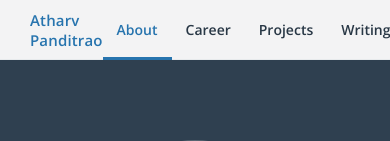
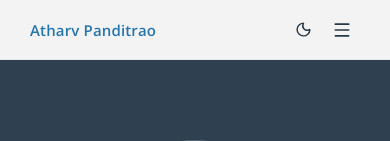
Before and after one commit to athp18/athp18.github.io, a React (Vite) app: page / in a window 390 px wide. Shown: the top 141 px of the page. Built offline with nearby package versions, Linux system fonts and the light colour scheme; grey boxes are pictures that could not be loaded.

Commit message:
Add hamburger menu for mobile nav

```diff
--- a/src/components/Nav.jsx
+++ b/src/components/Nav.jsx
@@ -1,6 +1,6 @@
 import { useState, useEffect } from 'react'
 import { NavLink } from 'react-router-dom'
-import { Moon, Sun } from 'lucide-react'
+import { Moon, Sun, Menu, X } from 'lucide-react'
 import styles from './Nav.module.css'
 
 const links = [
@@ -13,6 +13,7 @@ const links = [
 
 export default function Nav({ dark, onToggleDark }) {
   const [scrolled, setScrolled] = useState(false)
+  const [menuOpen, setMenuOpen] = useState(false)
 
   useEffect(() => {
     const onScroll = () => setScrolled(window.scrollY > 50)
@@ -23,10 +24,15 @@ export default function Nav({ dark, onToggleDark }) {
   const linkClass = ({ isActive }) =>
     isActive ? `${styles.link} ${styles.active}` : styles.link
 
+  const mobileLinkClass = ({ isActive }) =>
+    isActive ? `${styles.mobileLink} ${styles.mobileLinkActive}` : styles.mobileLink
+
   return (
+    <>
       <nav className={`${styles.nav} ${scrolled ? styles.scrolled : ''}`}>
         <NavLink to="/" className={styles.brand}>Atharv Panditrao</NavLink>
         <div className={styles.right}>
+          {/* Desktop links */}
           <ul className={styles.links}>
             {links.map(l => (
               <li key={l.to}>
@@ -44,7 +50,33 @@ export default function Nav({ dark, onToggleDark }) {
           >
             {dark ? <Sun size={17} /> : <Moon size={17} />}
           </button>
+          {/* Hamburger (mobile only) */}
+          <button
+            className={styles.hamburger}
+            onClick={() => setMenuOpen(o => !o)}
+            aria-label="Toggle menu"
+          >
+            {menuOpen ? <X size={20} /> : <Menu size={20} />}
+          </button>
         </div>
       </nav>
+
+      {/* Mobile dropdown */}
+      {menuOpen && (
+        <div className={styles.mobileMenu}>
+          {links.map(l => (
+            <NavLink
+              key={l.to}
+              to={l.to}
+              end={l.end}
+              className={mobileLinkClass}
+              onClick={() => setMenuOpen(false)}
+            >
+              {l.label}
+            </NavLink>
+          ))}
+        </div>
+      )}
+    </>
   )
 }
--- a/src/components/Nav.module.css
+++ b/src/components/Nav.module.css
@@ -36,6 +36,7 @@
   gap: 4px;
 }
 
+/* ── Desktop links ────────────────────────────── */
 .links {
   display: flex;
   list-style: none;
@@ -62,6 +63,7 @@
   box-shadow: inset 0 -3px 0 var(--blue);
 }
 
+/* ── Theme toggle ─────────────────────────────── */
 .themeToggle {
   background: none;
   border: none;
@@ -83,3 +85,72 @@
 .themeToggle:hover {
   background: rgba(128, 128, 128, 0.12);
 }
+
+/* ── Hamburger (mobile only) ──────────────────── */
+.hamburger {
+  display: none;
+  background: none;
+  border: none;
+  cursor: pointer;
+  padding: 6px 8px;
+  border-radius: 4px;
+  color: var(--text-dark);
+  transition: background 0.15s;
+}
+
+[data-theme="dark"] .hamburger {
+  color: #ffffff;
+}
+
+.hamburger:hover {
+  background: rgba(128, 128, 128, 0.12);
+}
+
+/* ── Mobile dropdown ──────────────────────────── */
+.mobileMenu {
+  display: none;
+  position: fixed;
+  top: 60px;
+  left: 0;
+  right: 0;
+  z-index: 199;
+  background: var(--nav-bg);
+  border-bottom: 1px solid var(--nav-border);
+  backdrop-filter: blur(6px);
+  flex-direction: column;
+}
+
+.mobileLink {
+  display: block;
+  padding: 14px 24px;
+  font-size: 14px;
+  font-weight: 600;
+  color: var(--text-dark);
+  border-top: 1px solid var(--border);
+  transition: background 0.15s, color 0.15s;
+}
+
+.mobileLink:hover {
+  background: rgba(39, 116, 174, 0.06);
+  color: var(--blue);
+}
+
+.mobileLinkActive {
+  color: var(--blue);
+}
+
+/* ── Responsive ───────────────────────────────── */
+@media (max-width: 600px) {
+  .links {
+    display: none;
+  }
+
+  .hamburger {
+    display: flex;
+    align-items: center;
+  }
+
+  .mobileMenu {
+    display: flex;
+  }
+}
```
Lines whose indentation alone changed are shown as unchanged.
